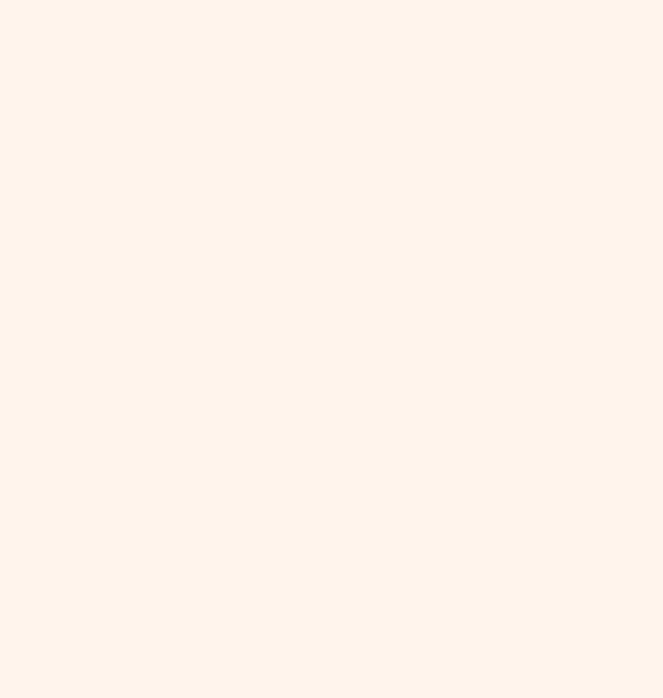
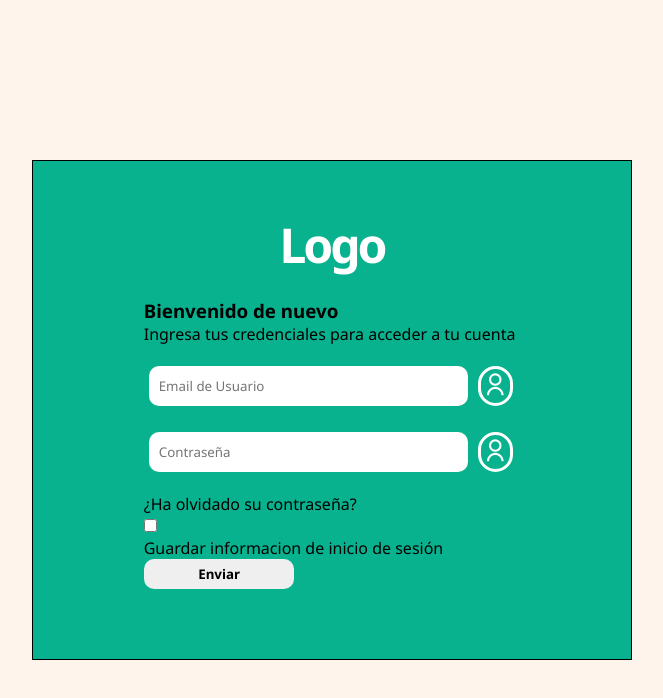
Before and after one commit to Xiomaraht/ProjectSena-React, a React (Vite) app: page /login in a window 1280 px wide. Before the commit this address had no page. Shown: the top 698 px of the page, without its empty margins (308-971 px from the left). Built offline with nearby package versions, Linux system fonts and the light colour scheme.

Commit message:
AJUSTES PARA LINA

```diff
--- a/src/App.jsx
+++ b/src/App.jsx
@@ -1,6 +1,8 @@
 import { BrowserRouter, Route, Routes } from 'react-router-dom'
 import AdmiClinicoVetLg from './AdmiClinicoVetLg'
 import LandingPageMq from './LandingPageMq'
+import Login from './Login'
+import Products from './Products'
 
 function App() {
 
@@ -10,6 +12,8 @@ function App() {
       <Routes>
         <Route path='/' element={<LandingPageMq/>}/>
         <Route path='/home' element={<AdmiClinicoVetLg/>}/>
+        <Route path='/login' element={<Login />}/>
+        <Route path='/products' element={<Products />}/>
       </Routes>
     </BrowserRouter>
     </>
--- /dev/null
+++ b/src/Login.jsx
@@ -0,0 +1,33 @@
+import './components/styles/Login.css'
+
+export default function Login() {
+    return (
+        <div className="contentForm">
+            <form>
+                <div className="contTitle">
+                    <h1>Logo</h1>
+                </div>
+                <div className="contSubtitle">
+                    <h3>Bienvenido de nuevo</h3>
+                    <p>Ingresa tus credenciales para acceder a tu cuenta</p>
+                </div>
+                <div className="contUser">
+                    <input type="email" placeholder='Email de Usuario'/>
+                    <i class="ri-user-line"></i>
+                </div>
+                <div className="contUser">
+                    <input type="password" placeholder='Contraseña' />
+                    <i class="ri-user-line"></i>
+                </div>
+                <div className="questions">
+                    <p>¿Ha olvidado su contraseña?</p>
+                </div>
+                <div className="check">
+                    <input type="checkbox" />
+                    <p>Guardar informacion de inicio de sesión</p>
+                </div>
+                <button type="submit">Enviar</button>
+            </form>
+        </div>
+    )
+}
--- a/src/components/HeaderLg.jsx
+++ b/src/components/HeaderLg.jsx
@@ -9,14 +9,14 @@ export default function HeaderLg() {
             <ul>
                 <li><a href="/home">Home</a></li>
                 <li><a href="#">Services</a></li>
-                <li><a href="#">Products</a></li>
+                <li><a href="/products">Products</a></li>
                 <li><a href="#">Veterinarians</a></li>
             </ul>
         </nav>
         <div class="liProf">
             <i class="ri-shopping-cart-line"></i>
             <i class="ri-heart-line"></i>
-            <i class="ri-user-line"></i>
+            <a href="/login"><i class="ri-user-line"></i></a>
             <div class="search-bar">
                 <i class="ri-search-line"></i>
                 <input type="text" placeholder="Buscar..."/>
--- /dev/null
+++ b/src/components/styles/Login.css
@@ -0,0 +1,69 @@
+.contentForm{
+    display: flex;
+    flex-direction: row;
+    border: 1px solid black;
+    justify-content: center;
+    width: 600px;
+    height: 500px;
+    margin: 20vh auto;
+    padding: 30px;
+    background-color: #09b28e;
+}
+
+form{
+    width: 70%;
+    height: 80%;
+}
+
+.contTitle{
+    width: 100%;
+    padding: 5px;
+    margin: 1em 0 1em;
+}
+
+.contTitle h1{
+    letter-spacing: -3px;
+    font-weight: bolder;
+    font-size: 3em;
+    text-align: center;
+    color: white;
+}
+
+.contUser{
+    width: 100%;
+    padding: 5px;
+    margin: 1em 0 1em;
+    display: flex;
+    flex-direction: row;
+    gap: 10px;
+}
+
+.contUser input{
+    border: none;
+    background-color: white;
+    color: black;
+    width: 87%;
+    height: 40px;
+    padding-left:10px ;
+    border-radius: 10px;
+}
+.contUser input:focus{
+    outline: none;
+}
+
+.contUser i{
+    color: white;
+    font-size: 25px;
+    border: 3px solid white;
+    border-radius: 70px;
+    padding: 2.0px;
+}
+
+button{
+    border: none;
+    border-radius: 10px;
+    width: 40%;
+    height: 30px;
+    font-weight: bold;
+    margin: 0 auto;
+}
```
Also changed, not shown: 1 other file (tests, documents, lock files or other folders).
